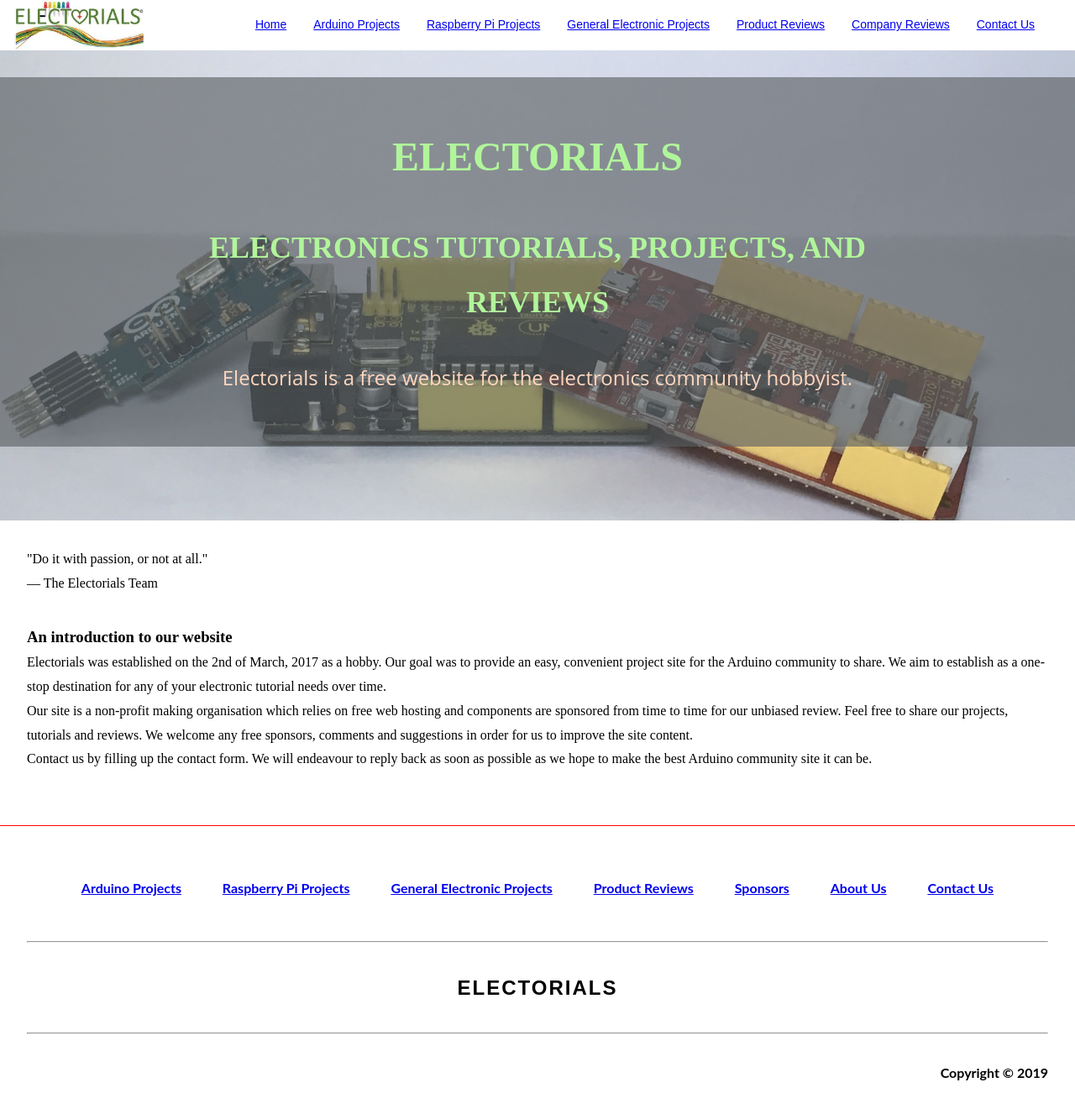
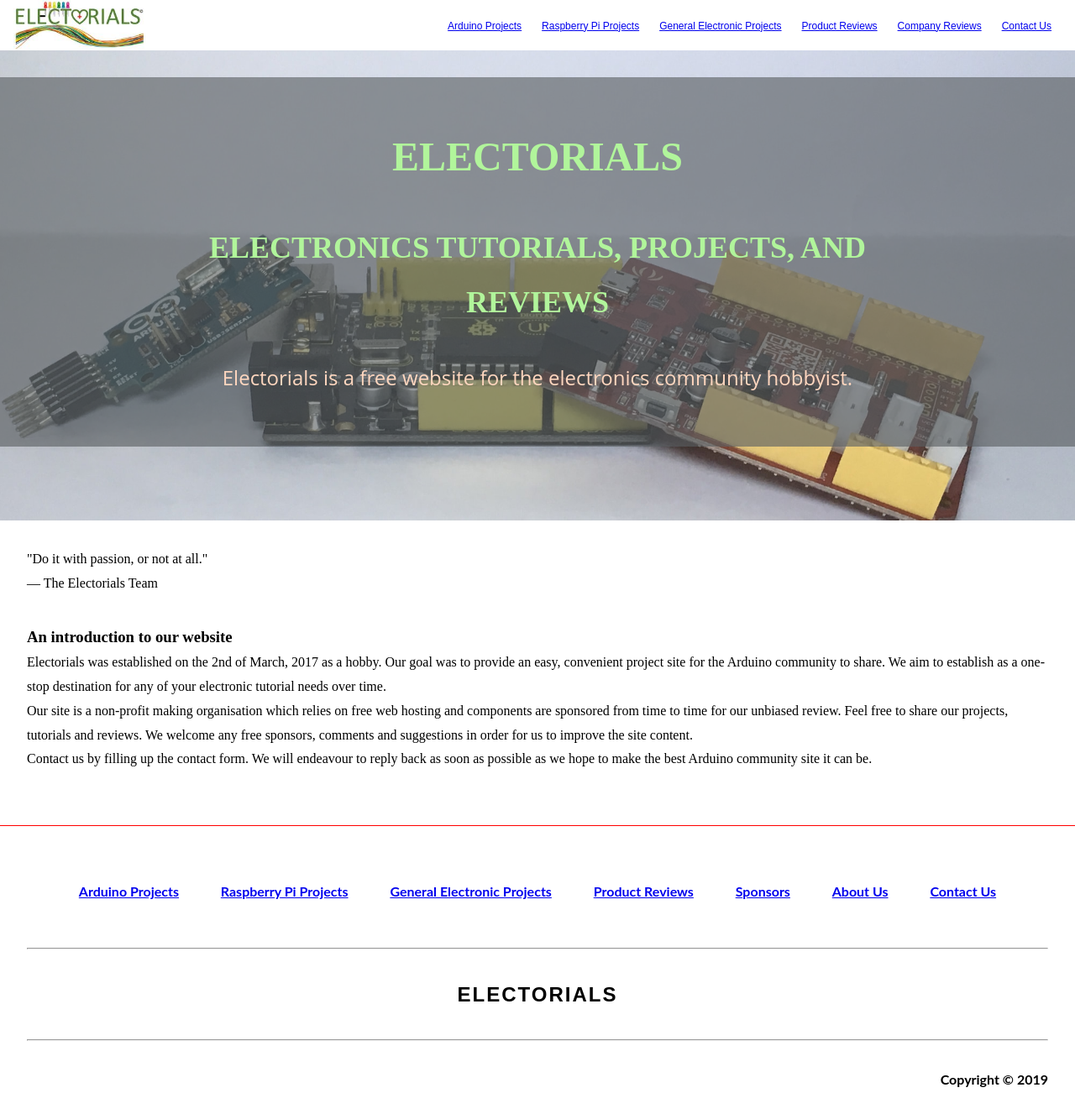
Before and after one commit to Electorials/electorials.github.io, a Jekyll site: the page built from index.html, in a window 1280 px wide and 1333 px high. Shown: the whole window at 84% size. Built offline with Jekyll 4.4.1, drawn with Linux system fonts in a browser that asks for light colours.

Commit message:
Re-did navbar and footer links a bit
Removed 'Home' link in the navbar for now in case having one extra link makes the list of links too long for some desktop users.
Footer links now can be more easily clickable by the spacing around the text, instead of having to click right on the text. Good for accessibility.

```diff
--- a/_data/navigation.yml
+++ b/_data/navigation.yml
@@ -1,6 +1,6 @@
-- name: Home
-  link: /
-  class: home menu-item
+# - name: Home
+#   link: /
+#   class: home menu-item
 
 - name: Arduino Projects
   link: /projects/arduino
--- a/_includes/footer.html
+++ b/_includes/footer.html
@@ -2,7 +2,7 @@
     <div id="footer-links">
         <ul>{% for item in site.data.footer %}
             <li class="{{ item.class }}">
-                <b><a href="{{ item.link }}">{{ item.name }}</a></b>
+                <a href="{{ item.link }}">{{ item.name }}</a>
             </li>
             {% endfor %}
         </ul>
--- a/assets/css/styles.css
+++ b/assets/css/styles.css
@@ -32,16 +32,17 @@ nav {
     margin: 0 1em;
 }
 
+#logo,
 #logo img {
     max-height: var(--nav-height);
     display: inline;
 }
 
-/*** Dropdown menu ***/
-nav ul.menu {
+/*** Nav menu ***/
+.menu {
     list-style-type: none;
     float: right;
-    margin-right: 2em;
+    margin: 0 1em;
     height: var(--nav-height);
 
     display: -webkit-box;
@@ -52,17 +53,12 @@ nav ul.menu {
     align-items: center;
 }
 
-nav ul li {
-    padding: 1rem;
-    position: relative;
-    font-size: .875em;
+.menu-item a {
+    padding: 1rem .75rem;
+    font-size: .75em;
 }
 
-li:hover {
-    cursor: pointer;
-}
-
-.menu-item:hover {
+.menu-item a:hover {
     background-color: #e2e2e2;
 }
 
@@ -154,7 +150,7 @@ main div {
 }
 
 #quote {
-    margin: 2rem
+    margin: 2rem;
 }
 
 #introduction {
@@ -189,18 +185,23 @@ footer hr {
 }
 
 #footer-links,
-#footer-links ul,
-#footer-links ul li {
+#footer-links ul {
     margin-top: 0;
 }
 
 /* This li is .footer-item */
 footer ul li {
-    padding: 1rem;
+    margin: .5em;
     font-size: 1em;
 }
 
-.footer-item:hover {
+.footer-item a {
+    display: block;
+    padding: 0.75em;
+    font-weight: 700;
+}
+
+.footer-item a:hover {
     background-color: #e2e2e2;
 }
 
```
Also changed, not shown: TODO.md (+4 -2 lines), assets/css/styles-grid.css (+18 -17 lines).
